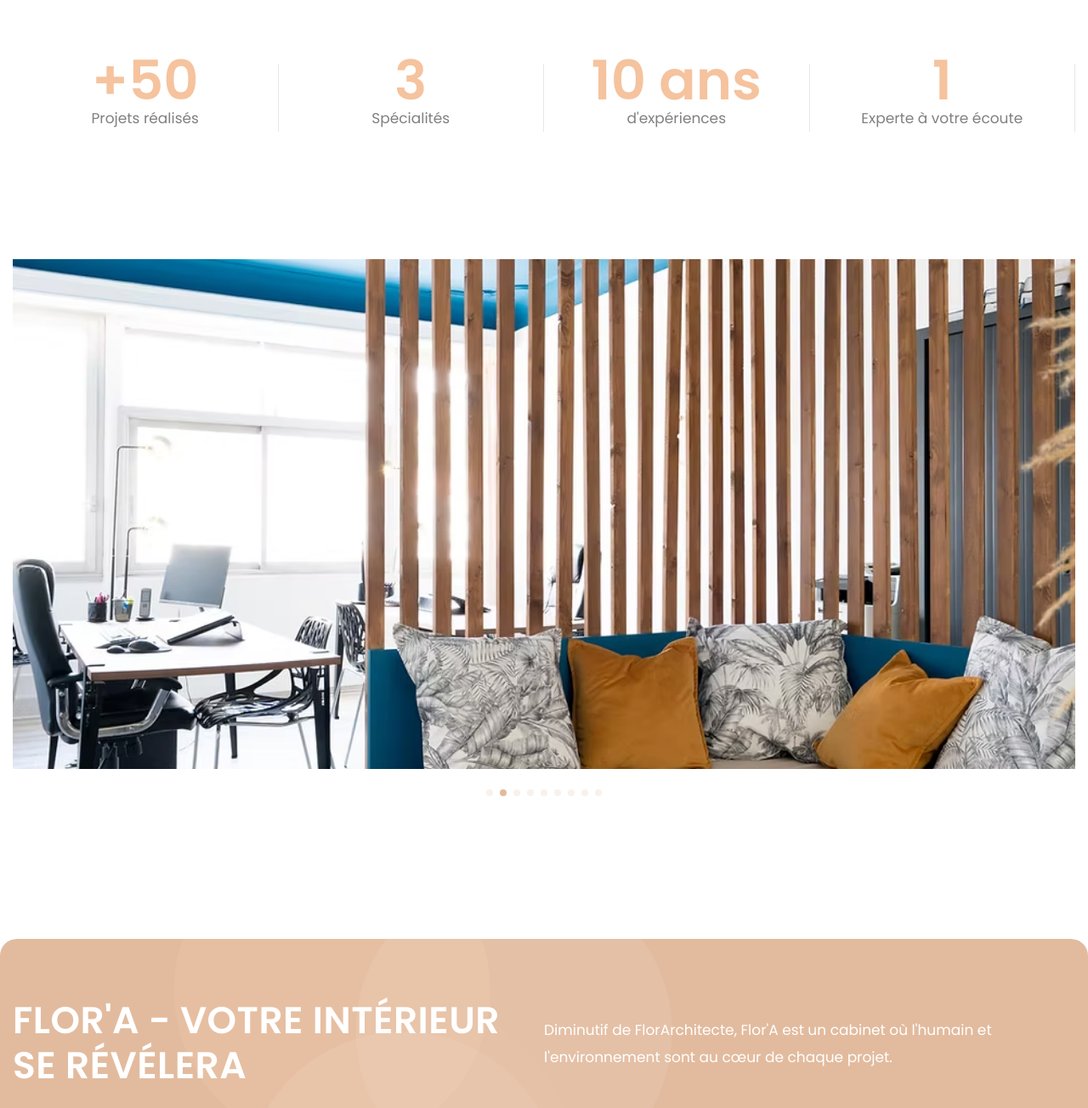
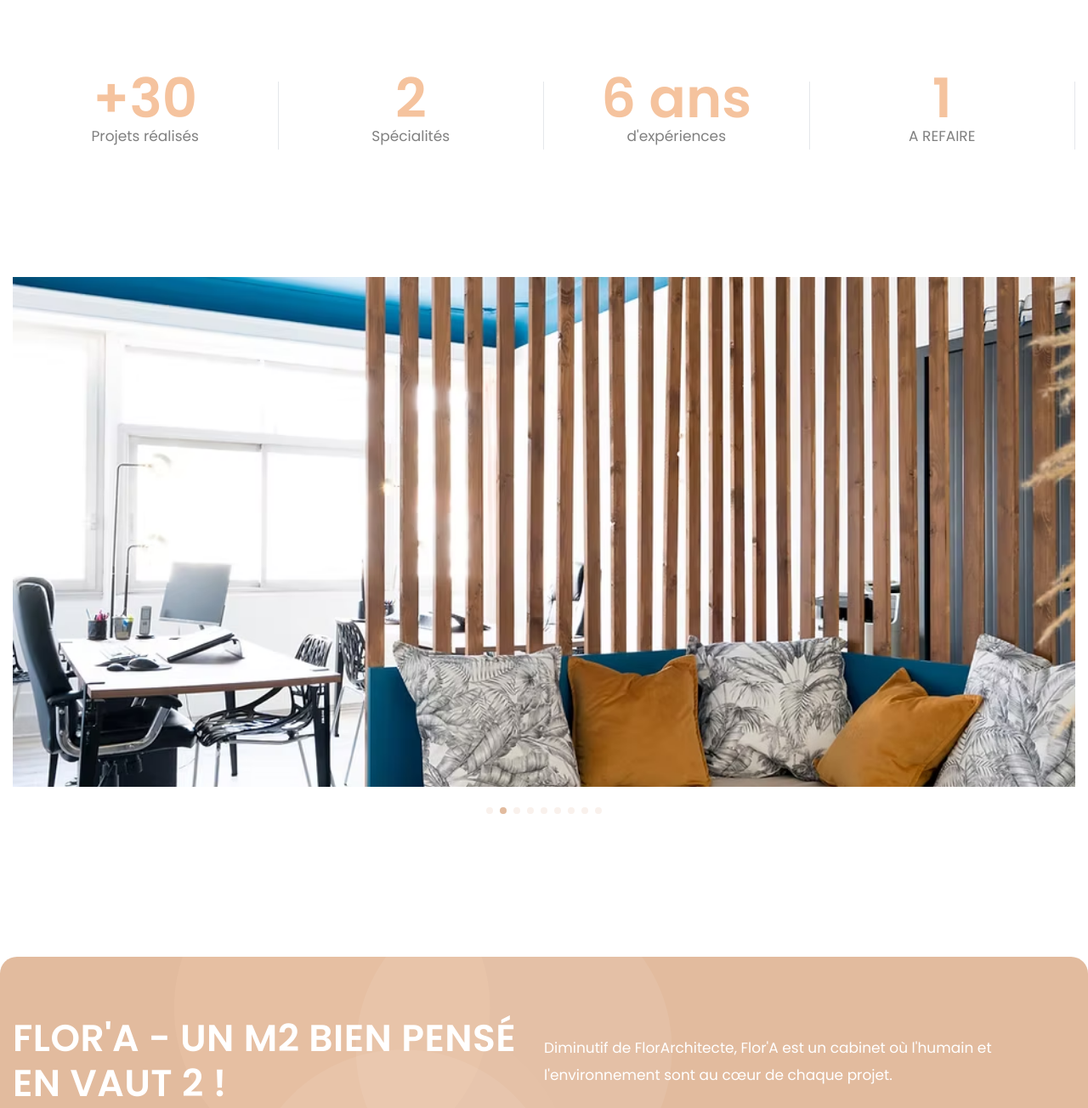
Before and after one commit to DavidCasanova83/flora-website-v2, a website: page public/index.html in a window 1280 px wide. Shown: the part 980-2284 px from the top of the page at 85% size. Drawn offline with nearby package versions, Linux system fonts and the light colour scheme.

Commit message:
modif design

```diff
--- a/public/index.html
+++ b/public/index.html
@@ -86,9 +86,8 @@
         </nav>
 
         <a href="tel:+123456789"
-          class="flex justify-center items-center border-2 px-4 py-2 border-accent rounded-xl transition-all duration-300 text-accent hover:text-white hover:border-accent hover:bg-accent focus:outline-none">
+          class=" lg:hidden flex justify-center items-center border-2 px-4 py-2 border-accent rounded-xl transition-all duration-300 text-accent hover:text-white hover:border-accent hover:bg-accent focus:outline-none">
           <i class="ri-phone-fill text-2xl"></i>
-          <p class="lg:hidden ml-2">06 33 82 70 34</p>
         </a>
       </div>
     </div>
@@ -131,20 +130,20 @@
     <div class="container mx-auto">
       <div class="flex flex-col xl:flex-row gap-y-6 justify-between">
         <div class="stats__item flex-1 xl:border-r flex flex-col items-center">
-          <div class="text-4xl xl:text-[64px] font-semibold text-accent-tertiary xl:mb-2">+50</div>
+          <div class="text-4xl xl:text-[64px] font-semibold text-accent-tertiary xl:mb-2">+30</div>
           <div>Projets réalisés</div>
         </div>
         <div class="stats__item flex-1 xl:border-r flex flex-col items-center">
-          <div class="text-4xl xl:text-[64px] font-semibold text-accent-tertiary xl:mb-2">3</div>
+          <div class="text-4xl xl:text-[64px] font-semibold text-accent-tertiary xl:mb-2">2</div>
           <div>Spécialités</div>
         </div>
         <div class="stats__item flex-1 xl:border-r flex flex-col items-center">
-          <div class="text-4xl xl:text-[64px] font-semibold text-accent-tertiary xl:mb-2">10 ans</div>
+          <div class="text-4xl xl:text-[64px] font-semibold text-accent-tertiary xl:mb-2">6 ans</div>
           <div>d'expériences</div>
         </div>
         <div class="stats__item flex-1 xl:border-r flex flex-col items-center">
           <div class="text-4xl xl:text-[64px] font-semibold text-accent-tertiary xl:mb-2">1</div>
-          <div>Experte à votre écoute</div>
+          <div>A REFAIRE</div>
         </div>
       </div>
     </div>
@@ -211,8 +210,8 @@
       class="bg-services bg-cover bg-no-repeat max-w-[1466px] mx-4 xl:mx-auto rounded-[20px] xl:pt-[70px] px-6 xl:px-0 relative h-[368px] flex items-center xl:items-start -z-10">
       <div class="container mx-auto">
         <div class="services__top flex items-center flex-col xl:flex-row xl:mb-[60px]">
-          <h2 class="h2 text-white flex-1 mb-4 xl:mb-0 texte-center xl:text-left">Flor'A - votre intérieur se
-            révélera
+          <h2 class="h2 text-white flex-1 mb-4 xl:mb-0 texte-center xl:text-left">Flor'A - un m2 bien pensé en vaut
+            2 !
           </h2>
           <p class="text-white flex-1 text-center xl:text-left max-w-2xl xl:max-w-none">Diminutif de
             FlorArchitecte, Flor'A est un cabinet où l'humain et l'environnement sont au cœur de chaque projet.
```
